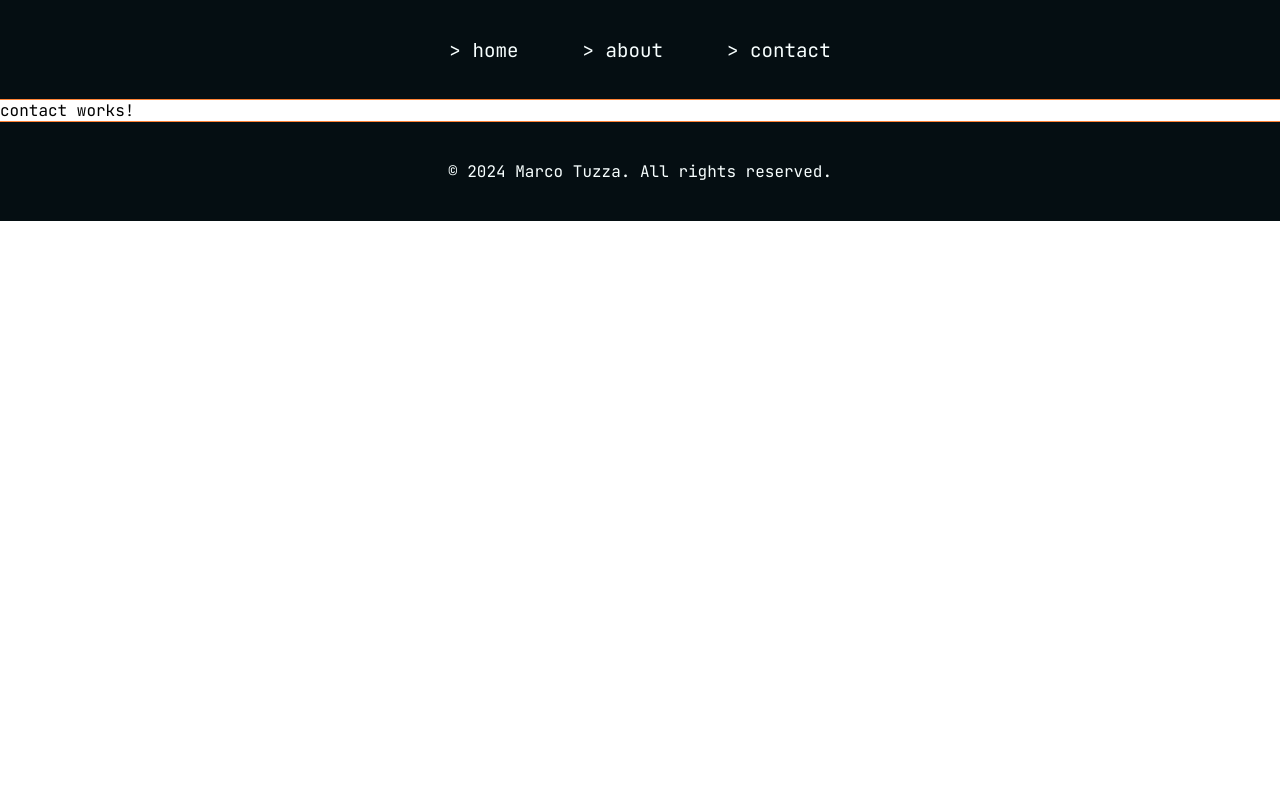
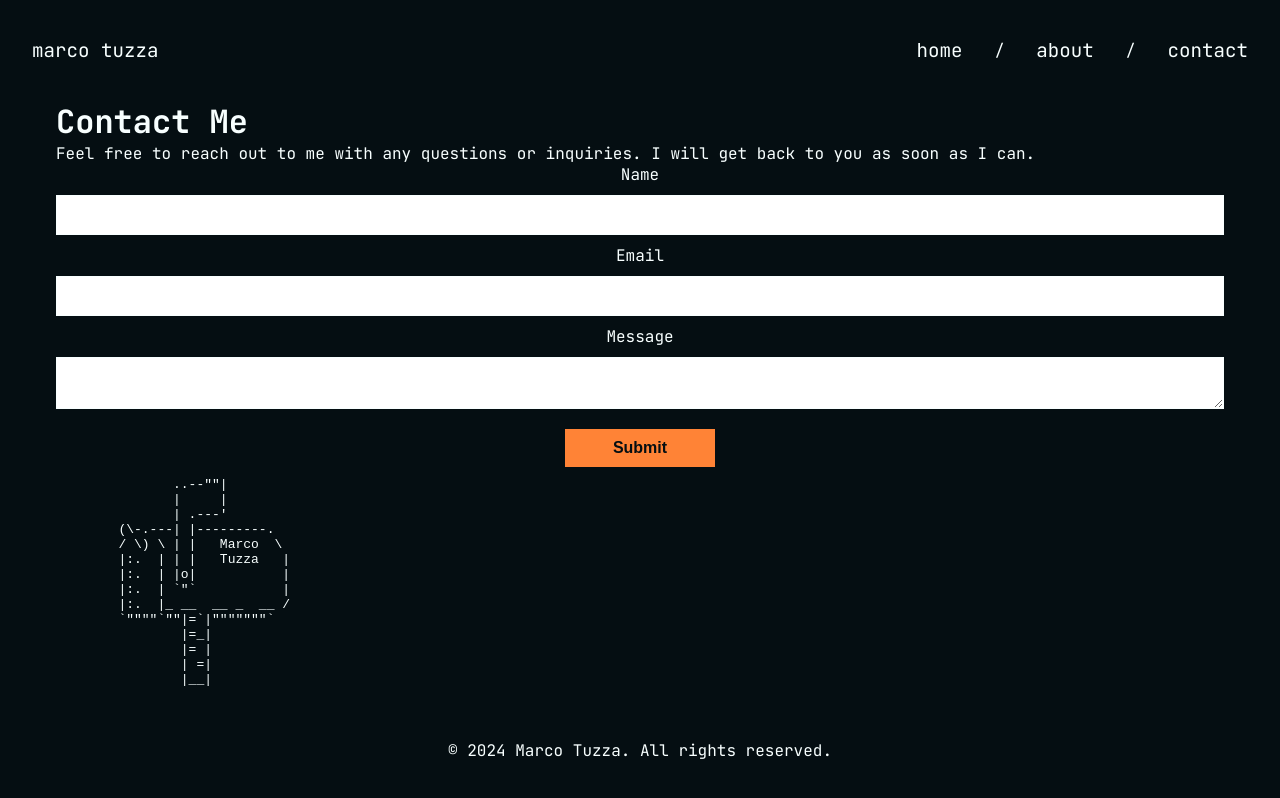
Before and after one commit to marco-tuzza/my-personal-site, an Angular app: page /contact in a window 1280 px wide. Built offline with nearby package versions, Linux system fonts and the light colour scheme.

Commit message:
Enhance contact component with form and styling; update header and home components for improved layout and ASCII art

```diff
--- a/src/app/contact/contact.component.html
+++ b/src/app/contact/contact.component.html
@@ -1 +1,33 @@
-<p>contact works!</p>
+<div class="contact-container">
+    <div class="container">
+        <h1>Contact Me</h1>
+        <p>Feel free to reach out to me with any questions or inquiries. I will get back to you as soon as I can.</p>
+        <form>
+            <label for="name">Name</label>
+            <input type="text" id="name" name="name" required>
+            <label for="email">Email</label>
+            <input type="email" id="email" name="email" required>
+            <label for="message">Message</label>
+            <textarea id="message" name="message" required></textarea>
+            <button type="submit">Submit</button>
+        </form>
+        <div>
+            <pre>
+               ..--""|
+               |     |
+               | .---'
+        (\-.---| |---------.
+        / \) \ | |   Marco  \
+        |:.  | | |   Tuzza   |
+        |:.  | |o|           |
+        |:.  | `"`           |
+        |:.  |_ __  __ _  __ /
+        `""""`""|=`|"""""""`
+                |=_|
+                |= |
+                | =|
+                |__|
+            </pre>
+        </div>
+    </div>
+</div>
--- a/src/app/contact/contact.component.scss
+++ b/src/app/contact/contact.component.scss
@@ -0,0 +1,42 @@
+@import '../../styles/_variables.scss';
+
+.contact-container {
+    background-color: $background-color;
+    color: $text-color;
+    height: calc(100vh - 200px);
+
+    .container {
+
+        form {
+            display: flex;
+            flex-direction: column;
+            justify-content: center;
+            align-items: center;
+            height: 100%;
+
+            input, textarea {
+                width: 100%;
+                padding: $spacing-small;
+                margin: $spacing-small 0;
+                border: 1px solid $text-color;
+                font-size: $font-size-small;
+            }
+
+            button {
+                width: 150px;
+                padding: $spacing-small;
+                margin: $spacing-small 0;
+                border: none;
+                background-color: $accent-color;
+                color: $background-color;
+                font-size: $font-size-small;
+                cursor: pointer;
+                transition: all 0.2s;
+
+                &:hover {
+                    background-color: $accent-color;
+                }
+            }
+        }
+    }
+}
--- a/src/app/footer/footer.component.scss
+++ b/src/app/footer/footer.component.scss
@@ -9,5 +9,4 @@ footer {
     display: flex;
     justify-content: center;
     align-items: center;
-    border-top: $accent-color 1px solid;
 }
--- a/src/app/header/header.component.html
+++ b/src/app/header/header.component.html
@@ -1,12 +1,17 @@
 <header>
+    <a routerLink="/" id="header-logo">
+        marco tuzza
+    </a>
     <nav>
         <ul>
             <li>
                 <a routerLink="/">home</a>
             </li>
+            <span>/</span>
             <li>
                 <a routerLink="/about">about</a>
             </li>
+            <span>/</span>
             <li>
                 <a routerLink="/contact">contact</a>
             </li>
--- a/src/app/header/header.component.scss
+++ b/src/app/header/header.component.scss
@@ -4,10 +4,19 @@ header {
     background-color: $background-color;
     color: $text-color;
     height: $header-height;
-    border-bottom: 1px solid $accent-color;
     display: flex;
     align-items: center;
-    justify-content: center;
+    justify-content: space-between;
+
+    a {
+        text-decoration: none;
+        color: $text-color;
+        font-size: 1.2rem;
+
+        &#header-logo {
+            margin-left: 2rem;
+        }
+    }
 
     nav {
         height: 100%;
@@ -24,19 +33,14 @@ header {
                 margin: 0rem 2rem;
 
                 a {
-                    text-decoration: none;
-                    color: $text-color;
-                    font-size: 1.2rem;
+                    display: inline-block;
                     transition: all 0.2s;
 
                     &:hover {
                         color: $accent-color;
                         text-decoration: underline;
                         text-underline-offset: 1rem;
-                    }
-
-                    &::before {
-                        content: '> ';
+                        transform: scale(1.1);
                     }
                 }
             }
--- a/src/app/home/home.component.html
+++ b/src/app/home/home.component.html
@@ -1,7 +1,29 @@
 <div class="home-container">
     <div class="container">
-        <h1><mark>Marco Tuzza</mark> - Web Developer</h1>
-        <h2>Creating Dynamic and Engaging Web Applications</h2>
-        <button routerLink="/contact">Contact Me</button>
+        <div>
+            <h1><mark>Marco Tuzza</mark> - Web Developer</h1>
+            <h2>Creating Dynamic and Engaging Web Applications</h2>
+            <button routerLink="/contact">Contact Me</button>
+        </div>
+        <div class="ascii-art">
+            <pre>
+                  ██████
+                ██      ██
+              ██          ██
+              ██      ██  ██
+              ██        ░░░░██
+                ██      ████
+  ██              ██  ██
+██  ██        ████    ██
+██    ████████          ██
+██                        ██
+  ██              ██      ██
+  ██    ██      ██        ██
+    ██    ████████      ██
+    ██                  ██
+______████          ████_______
+          ██████████
+        </pre>
+        </div>
     </div>
 </div>
--- a/src/app/home/home.component.scss
+++ b/src/app/home/home.component.scss
@@ -8,8 +8,8 @@
     .container {
 
         display: flex;
-        flex-direction: column;
-        justify-content: center;
+        justify-content: space-between;
+        align-items: center;
         height: 100%;
 
         h1 {
@@ -31,5 +31,9 @@
         button {
             width: 150px;
         }
+
+        .ascii-art {
+            width: 30%;
+        }
     }
 }
```
